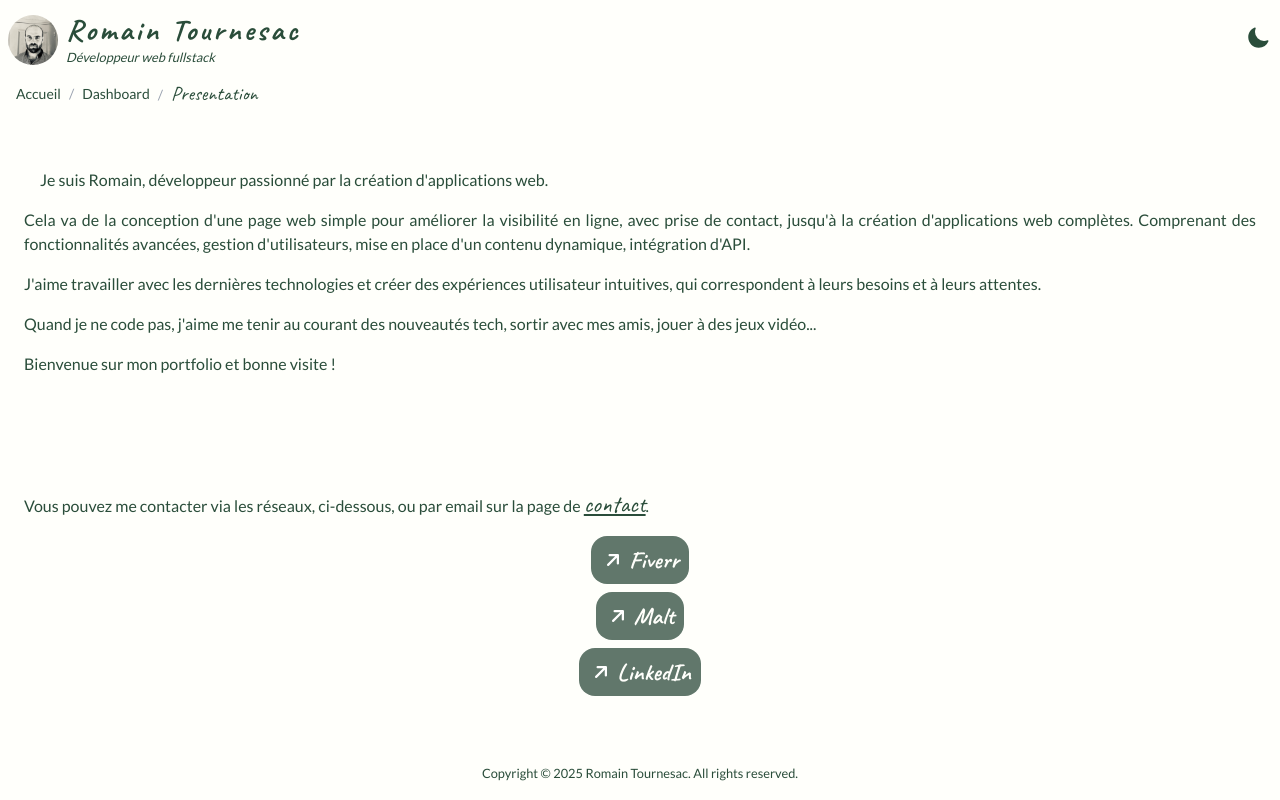
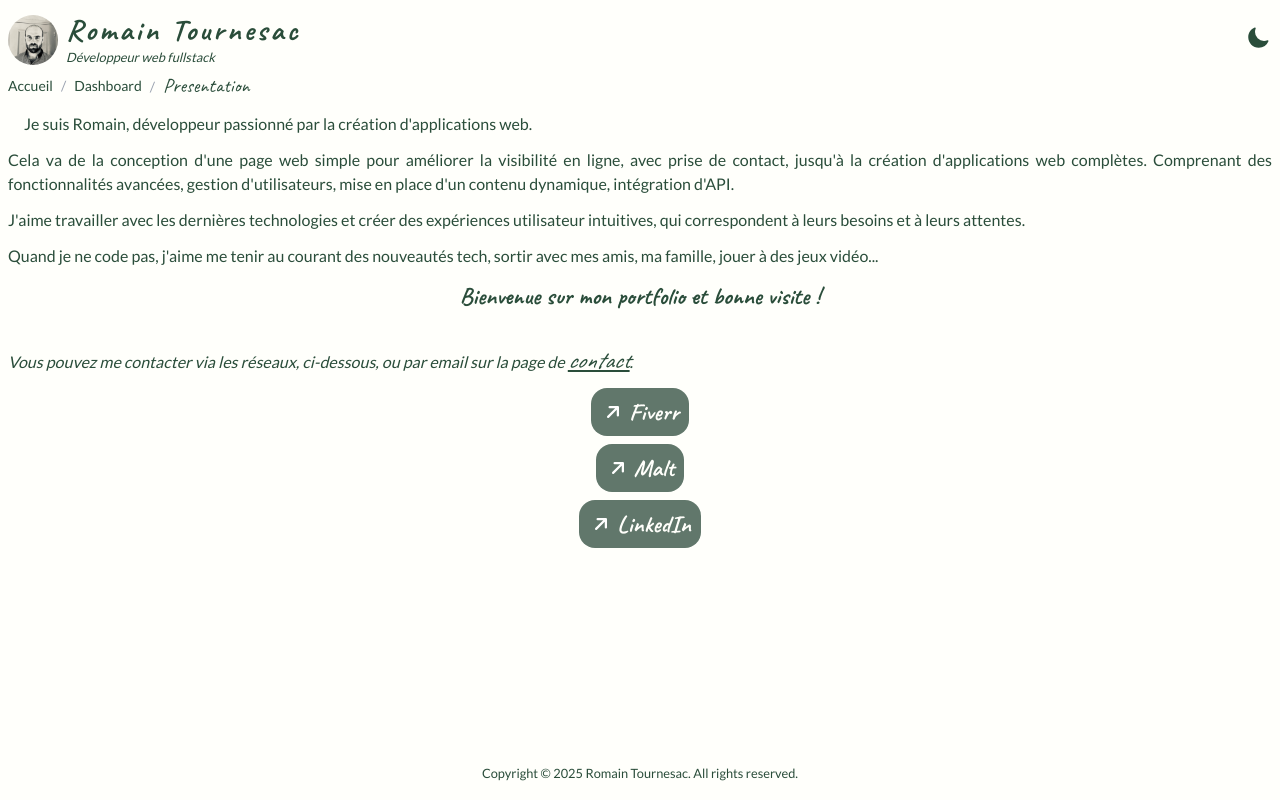
Before and after one commit to RmTrnsc/portfolio, a Next.js app: page /dashboard/presentation in a window 1280 px wide. Built offline with nearby package versions, Linux system fonts and the light colour scheme.

Commit message:
style: Change the displaying style of page

```diff
--- a/src/app/dashboard/contact/layout.tsx
+++ b/src/app/dashboard/contact/layout.tsx
@@ -3,5 +3,5 @@ export default function ContactLayout({
 }: {
   children: React.ReactNode;
 }) {
-  return <main className="mt-4">{children}</main>;
+  return <main className="mt-6">{children}</main>;
 }
--- a/src/app/dashboard/layout.tsx
+++ b/src/app/dashboard/layout.tsx
@@ -6,7 +6,7 @@ export default function DashboardLayout({
   children: React.ReactNode;
 }>) {
   return (
-    <div className="grid grid-rows-[1em_1fr] p-2">
+    <div className="grid grid-rows-[1em_1fr]">
       <Navigation />
       {children}
     </div>
--- a/src/app/dashboard/presentation/layout.tsx
+++ b/src/app/dashboard/presentation/layout.tsx
@@ -3,5 +3,5 @@ export default function PresentationLayout({
 }: {
   children: React.ReactNode;
 }) {
-  return <main className="mt-4 p-2">{children}</main>;
+  return <main className="mt-6">{children}</main>;
 }
--- a/src/app/dashboard/presentation/page.tsx
+++ b/src/app/dashboard/presentation/page.tsx
@@ -4,8 +4,8 @@ import Link from "next/link";
 
 export default function Presentation() {
   return (
-    <main className="relative grid h-full items-center gap-4">
-      <div className="grid gap-4">
+    <main className="relative grid gap-8">
+      <div className="grid gap-3">
         <p className="text-justify indent-4">
           Je suis Romain, développeur passionné par la création d'applications
           web.
@@ -24,14 +24,14 @@ export default function Presentation() {
         </p>
         <p className="text-justify">
           Quand je ne code pas, j'aime me tenir au courant des nouveautés tech,
-          sortir avec mes amis, jouer à des jeux vidéo...
+          sortir avec mes amis, ma famille, jouer à des jeux vidéo...
         </p>
-        <p className="text-justify">
+        <p className="font-header text-2xl font-bold text-justify mx-auto">
           Bienvenue sur mon portfolio et bonne visite !
         </p>
       </div>
-      <div className="grid gap-4">
-        <p className="text-justify">
+      <div className="grid gap-3">
+        <p className="text-justify italic">
           Vous pouvez me contacter via les réseaux, ci-dessous, ou par email sur
           la page de{" "}
           <Link
--- a/src/app/dashboard/projects/layout.tsx
+++ b/src/app/dashboard/projects/layout.tsx
@@ -3,5 +3,5 @@ export default function ProjectsLayout({
 }: {
   children: React.ReactNode;
 }) {
-  return <main className="mt-4">{children}</main>;
+  return <main className="mt-6">{children}</main>;
 }
--- a/src/app/globals.css
+++ b/src/app/globals.css
@@ -52,7 +52,6 @@ body {
 
 button {
   font-family: var(--font-caveat);
-  border-radius: 1rem;
   border-width: 0.125rem;
   border-color: transparent;
   display: inline-flex;
@@ -62,3 +61,10 @@ button {
   font-size: 1.5rem;
   font-weight: 700;
 }
+
+button,
+input,
+textarea,
+select {
+  border-radius: 1rem !important;
+}
```
